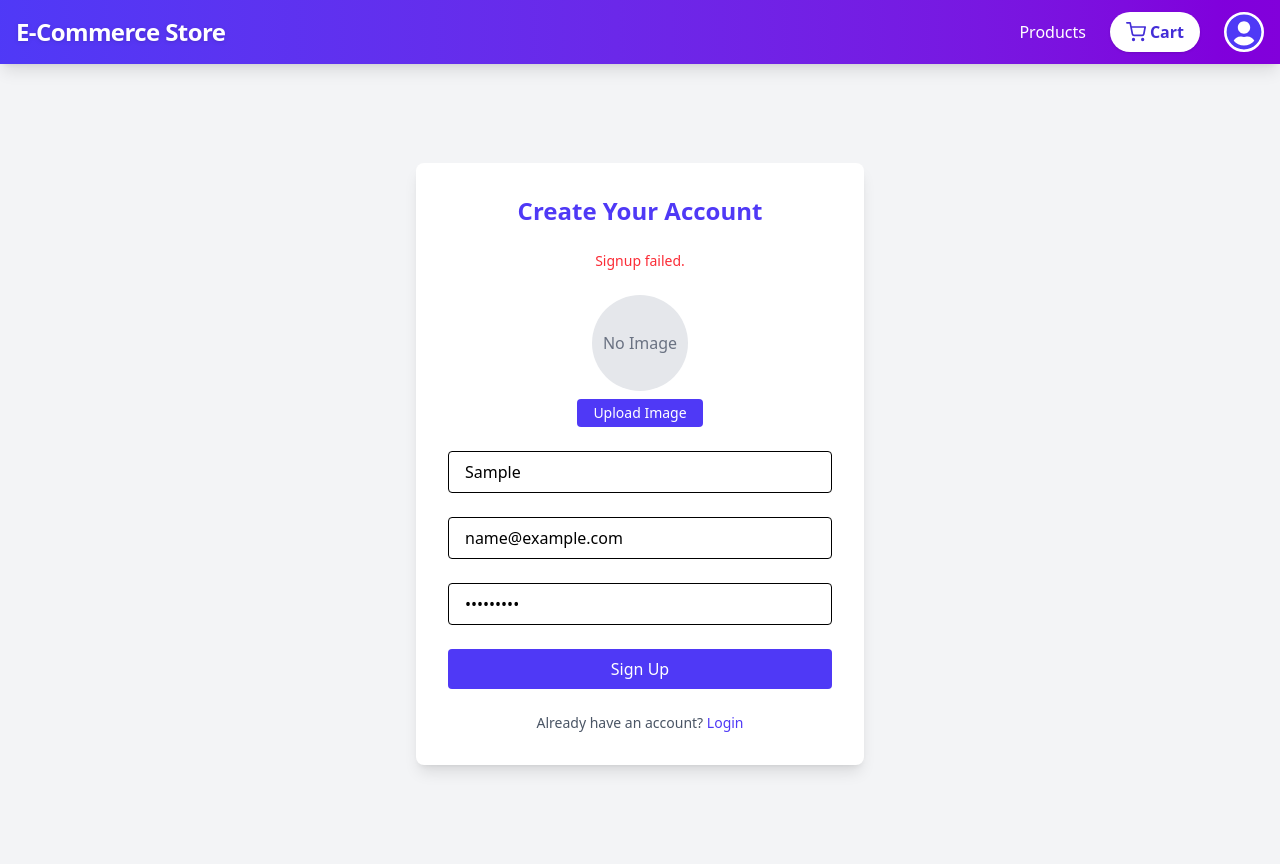
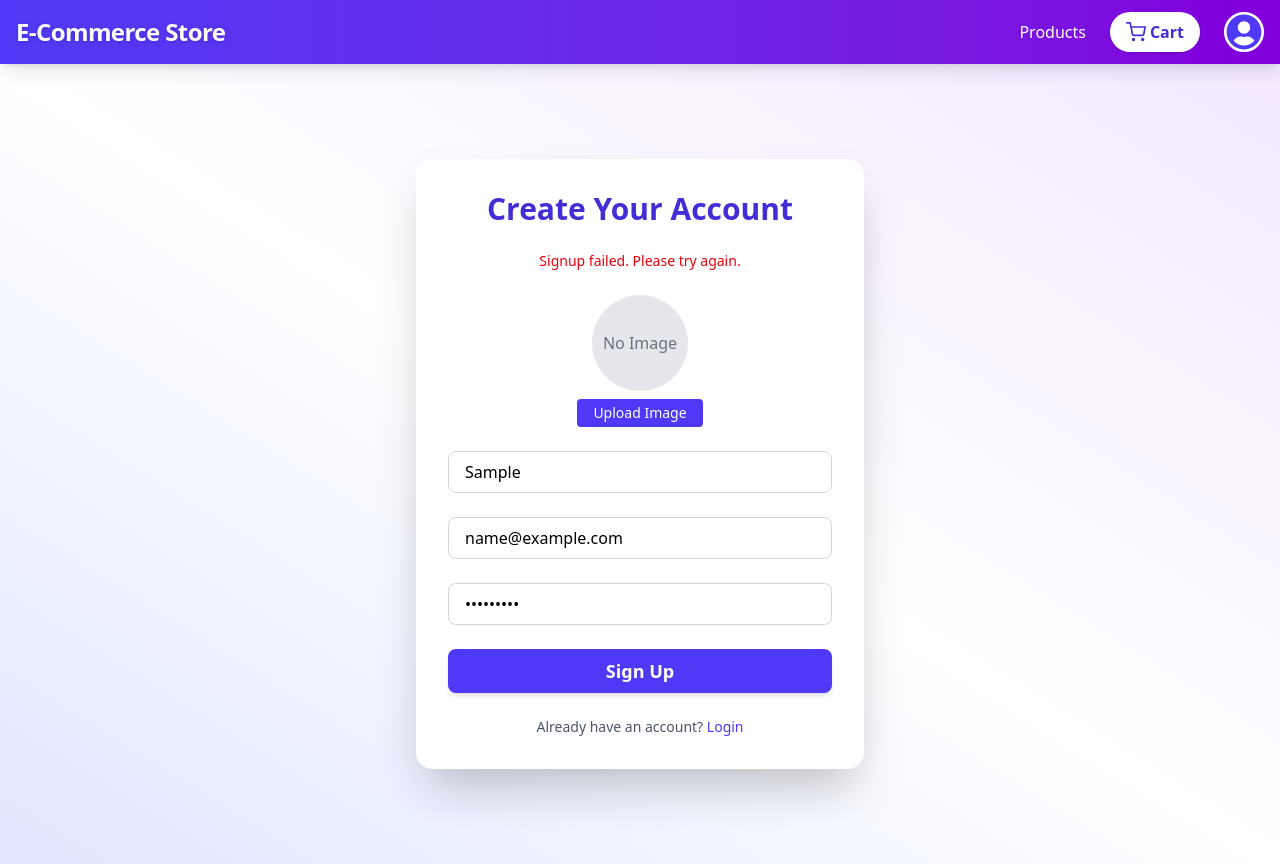
Before and after one commit to Sauravkumar439/ecommerce-frontend, a React (Vite) app: page /signup in a window 1280 px wide. Both pictures are taken after typing "Sample", "name@example.com", "Sample123" into the empty fields and a click on the button "Sign Up". Built offline with nearby package versions, Linux system fonts and the light colour scheme; no server answers.

Commit message:
Update Login and Signup pages with new UI

```diff
--- a/src/pages/Login.jsx
+++ b/src/pages/Login.jsx
@@ -16,10 +16,13 @@ export default function Login() {
     setLoading(true);
 
     try {
-      const res = await axios.post("http://localhost:5000/api/auth/login", {
-        email,
-        password,
-      });
+      const res = await axios.post(
+        "/api/auth/login", // ✅ relative path works on both local & Netlify
+        { email, password },
+        {
+          withCredentials: true, // ✅ optional — use if backend sends secure cookies
+        }
+      );
 
       const { token, user } = res.data;
       login(user, token);
--- a/src/pages/Signup.jsx
+++ b/src/pages/Signup.jsx
@@ -2,6 +2,7 @@ import { useState } from "react";
 import { Link, useNavigate } from "react-router-dom";
 import { useAuth } from "../context/AuthContext";
 import axios from "axios";
+import { motion } from "framer-motion";
 
 export default function Signup() {
   const [avatar, setAvatar] = useState(null);
@@ -20,7 +21,6 @@ export default function Signup() {
   const handleImageChange = (e) => {
     const file = e.target.files[0];
     setAvatar(file);
-
     if (file) {
       const reader = new FileReader();
       reader.onloadend = () => setPreview(reader.result);
@@ -46,43 +46,50 @@ export default function Signup() {
           `https://api.cloudinary.com/v1_1/${cloudName}/image/upload`,
           formData
         );
-
         avatarURL = uploadRes.data.secure_url;
       }
 
-      const res = await axios.post("http://localhost:5000/api/auth/signup", {
-        name,
-        email,
-        password,
-        avatar: avatarURL,
-      });
+      const res = await axios.post(
+        "/api/auth/signup", // ✅ relative path works for Netlify
+        {
+          name,
+          email,
+          password,
+          avatar: avatarURL,
+        }
+      );
 
       const { token, user } = res.data;
       login(user, token);
       navigate("/profile");
     } catch (err) {
-      setError(err.response?.data?.error || "Signup failed.");
+      setError(err.response?.data?.error || "Signup failed. Please try again.");
     }
   };
 
   return (
-    <div className="min-h-screen flex items-center justify-center bg-gray-100 px-4">
-      <form
+    <div className="min-h-screen flex items-center justify-center bg-gradient-to-tr from-indigo-100 via-white to-purple-100 px-4">
+      <motion.form
         onSubmit={handleSubmit}
-        className="bg-white p-8 rounded-lg shadow-lg w-full max-w-md space-y-6"
+        initial={{ opacity: 0, y: 50 }}
+        animate={{ opacity: 1, y: 0 }}
+        transition={{ duration: 0.6 }}
+        className="bg-white p-8 rounded-2xl shadow-2xl w-full max-w-md space-y-6"
       >
-        <h2 className="text-2xl font-bold text-center text-indigo-600">
+        <h2 className="text-3xl font-extrabold text-center text-indigo-700">
           Create Your Account
         </h2>
 
-        {error && <p className="text-red-500 text-sm text-center">{error}</p>}
+        {error && (
+          <p className="text-red-600 text-sm text-center">{error}</p>
+        )}
 
         {/* Avatar Upload */}
         <div className="flex flex-col items-center">
           {preview ? (
             <img
               src={preview}
-              alt="Preview"
+              alt="Avatar Preview"
               className="w-24 h-24 rounded-full object-cover mb-2 border-2 border-indigo-500"
             />
           ) : (
@@ -90,7 +97,6 @@ export default function Signup() {
               No Image
             </div>
           )}
-
           <input
             type="file"
             accept="image/*"
@@ -106,13 +112,13 @@ export default function Signup() {
           </label>
         </div>
 
-        {/* Input Fields */}
+        {/* Form Inputs */}
         <input
           type="text"
           placeholder="Full Name"
           value={name}
           onChange={(e) => setName(e.target.value)}
-          className="w-full border px-4 py-2 rounded focus:outline-none focus:ring-2 focus:ring-indigo-400"
+          className="w-full border border-gray-300 px-4 py-2 rounded-lg focus:outline-none focus:ring-2 focus:ring-indigo-500"
           required
         />
         <input
@@ -120,7 +126,7 @@ export default function Signup() {
           placeholder="Email"
           value={email}
           onChange={(e) => setEmail(e.target.value)}
-          className="w-full border px-4 py-2 rounded focus:outline-none focus:ring-2 focus:ring-indigo-400"
+          className="w-full border border-gray-300 px-4 py-2 rounded-lg focus:outline-none focus:ring-2 focus:ring-indigo-500"
           required
         />
         <input
@@ -128,16 +134,18 @@ export default function Signup() {
           placeholder="Password"
           value={password}
           onChange={(e) => setPassword(e.target.value)}
-          className="w-full border px-4 py-2 rounded focus:outline-none focus:ring-2 focus:ring-indigo-400"
+          className="w-full border border-gray-300 px-4 py-2 rounded-lg focus:outline-none focus:ring-2 focus:ring-indigo-500"
           required
         />
 
-        <button
+        <motion.button
           type="submit"
-          className="bg-indigo-600 text-white w-full py-2 rounded hover:bg-indigo-700 transition"
+          whileHover={{ scale: 1.03 }}
+          whileTap={{ scale: 0.97 }}
+          className="w-full py-2 text-lg rounded-lg bg-indigo-600 hover:bg-indigo-700 text-white font-semibold shadow-md transition"
         >
           Sign Up
-        </button>
+        </motion.button>
 
         <p className="text-sm text-center text-gray-600">
           Already have an account?{" "}
@@ -145,7 +153,7 @@ export default function Signup() {
             Login
           </Link>
         </p>
-      </form>
+      </motion.form>
     </div>
   );
 }
```
